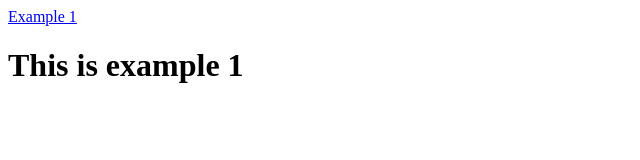
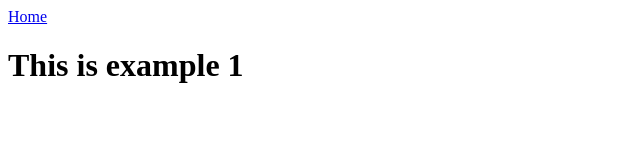
Before and after one commit to jacky0114817/jacky0114817.github.io, a plain HTML site: page docs/example 1.html in a window 1280 px wide. Shown: the full height of the page, 0-640 px from the left. Drawn offline with Linux system fonts and the light colour scheme.

Commit message:
Update example 1.html

```diff
--- a/docs/example 1.html
+++ b/docs/example 1.html
@@ -3,7 +3,7 @@
 		<title>Example 1</title>
 	</head>
 	<body>
-		<a href="https://jacky0114817.github.io/">Example 1</a>
+		<a href="https://jacky0114817.github.io/">Home</a>
 		<h1>This is example 1</h1>
 	</body>
 </html>
```
